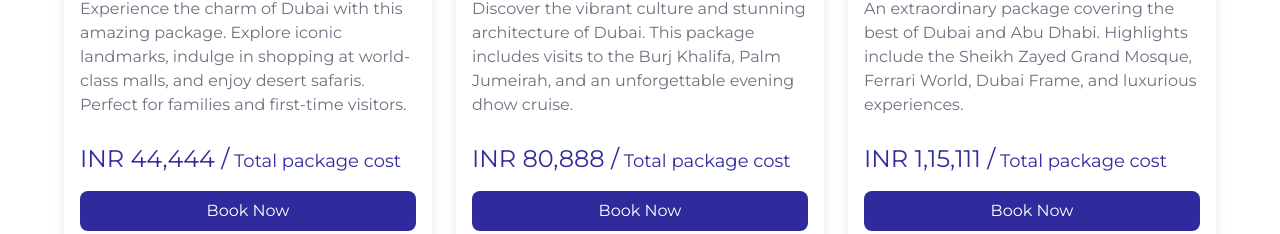
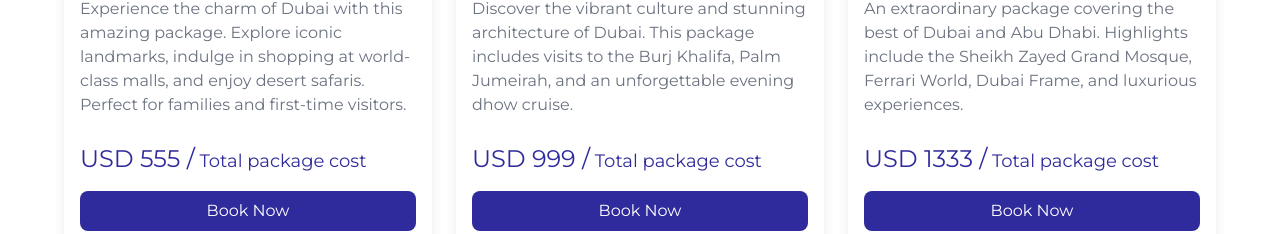
Before and after one commit to Obsidian-Six/rezmy-tour, a Next.js app: page / in a window 1280 px wide. Shown: the part 971-1205 px from the top of the page. Built offline with nearby package versions, Linux system fonts and the light colour scheme; a web font is replaced by a local one.

Commit message:
packages-update

```diff
--- a/src/app/_components/home-package.jsx
+++ b/src/app/_components/home-package.jsx
@@ -20,7 +20,7 @@ const HomePackage = () => {
       details: 'Experience the charm of Dubai with this amazing package. Explore iconic landmarks, indulge in shopping at world-class malls, and enjoy desert safaris. Perfect for families and first-time visitors.',
       location: 'Dubai',
       day: '4 Nights / 5 Days',
-      price: 'INR 44,444',
+      price: 'USD 555',
     },
     {
       img: '/assets/images/04.webp',
@@ -28,7 +28,7 @@ const HomePackage = () => {
       details: 'Discover the vibrant culture and stunning architecture of Dubai. This package includes visits to the Burj Khalifa, Palm Jumeirah, and an unforgettable evening dhow cruise.',
       location: 'Dubai',
       day: '5 Nights / 6 Days',
-      price: 'INR 80,888',
+      price: 'USD 999',
     },
     {
       img: '/assets/images/pack3.jpg',
@@ -36,7 +36,7 @@ const HomePackage = () => {
       details: 'An extraordinary package covering the best of Dubai and Abu Dhabi. Highlights include the Sheikh Zayed Grand Mosque, Ferrari World, Dubai Frame, and luxurious experiences.',
       location: 'Dubai',
       day: '6 Nights / 7 Days',
-      price: 'INR 1,15,111',
+      price: 'USD 1333',
     },
   ];
 
--- a/src/app/_components/packages.jsx
+++ b/src/app/_components/packages.jsx
@@ -14,7 +14,7 @@ const Packages = () => {
     {
       img: "/assets/images/pack2.jpg",
       name: "Gorgeous Dubai 4 Nights / 5 Days ",
-      price: "INR 44,444",
+      price: "USD 555",
       section: "per person on DBL/TWIN sharing basis ",
       location: 'Dubai',
       details: [
@@ -33,7 +33,7 @@ const Packages = () => {
     {
       img: "/assets/images/04.webp",
       name: "Stunning Dubai 5 Nights / 6 Days ",
-      price: "INR 80,888",
+      price: "USD 999",
       section: "per person on DBL/TWIN sharing basis ",
       location: 'Dubai',
       details: [
@@ -58,7 +58,7 @@ const Packages = () => {
     {
       img: "/assets/images/pack3.jpg",
       name: "Stunning Dubai and Fantastic Abu Dhabi 6 Nights / 7 Days ",
-      price: "INR 1,15,111",
+      price: "USD 1333",
       section: "per person on DBL/TWIN sharing basis ",
       location: 'Dubai',
       details: [
--- a/src/app/_components/tour.jsx
+++ b/src/app/_components/tour.jsx
@@ -195,11 +195,11 @@ export default function Tour() {
                 </p>
                 <div className="">
                     <div className="text-primary-main ">
-                    <span className="block text-sm font-medium"> Rates Starting From : </span>
+                    <span className="text-sm font-medium">Starting From : </span>
                         <div className="flex items-center gap-2">
-                            <span className="line-through text-gray-400 text-sm ">
+                            {/* <span className="line-through text-gray-400 text-sm ">
                             {ele.oldPrice}
-                            </span>
+                            </span> */}
                             <span className="font-bold text-gray-600">{ele.price}</span>
 
                         </div>
```
